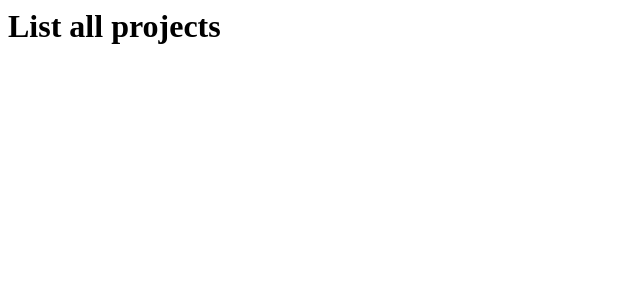
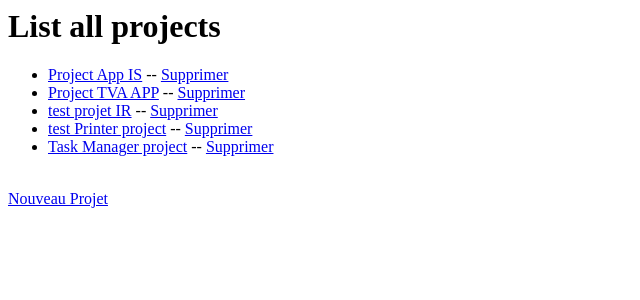
Before and after one commit to Mouhcien/task_manager, a Django app: page /projects/ in a window 1280 px wide. Shown: the top 300 px of the page, without its empty margins (0-640 px from the left). Run offline with Django 5.2, Linux system fonts and the light colour scheme; data comes from the database, SQL or seed files in the repository; both versions use the stored data as it was after the commit.

Commit message:
test some functionalty od project feature

```diff
--- a/apps/backend/templates/projects/project_create.html
+++ b/apps/backend/templates/projects/project_create.html
@@ -1,6 +1,7 @@
 <h1> Create New Project </h1>
 
-<form>
+<form  method="POST">
     {% csrf_token %}
     {{ form }}
+    <input type="submit" value="Nouveau Projet">
 </form>
--- a/apps/backend/templates/projects/project_list.html
+++ b/apps/backend/templates/projects/project_list.html
@@ -1 +1,17 @@
 <h1>List all projects </h1>
+
+<ul>
+
+    {% for project in object_list %}
+        <li>
+            <a href="{% url 'project-detail' project.id %}">{{project.title}}</a>
+            --
+            <a href="{% url 'project-delete' project.id %}">Supprimer</a>
+        </li>
+    {% endfor %}
+
+</ul>
+
+<br>
+
+<a href="{% url 'project-create' %}">Nouveau Projet</a>
--- a/apps/backend/urls.py
+++ b/apps/backend/urls.py
@@ -1,7 +1,7 @@
 
 from django.urls import path
 
-from .views.projects import ProjectListView, ProjectUpdateView, ProjectCreateView, ProjectDeleteView
+from .views.projects import ProjectListView, ProjectUpdateView, ProjectCreateView, ProjectDeleteView, ProjectDetailView
 from .views.views import index
 
 urlpatterns = [
@@ -10,4 +10,5 @@ urlpatterns = [
     path('projects/create/', view=ProjectCreateView.as_view(), name='project-create'),
     path('projects/<int:pk>/update/', view=ProjectUpdateView.as_view(), name='project-update'),
     path('projects/<int:pk>/delete/', view=ProjectDeleteView.as_view(), name='project-delete'),
+    path('projects/<int:pk>/detail/', view=ProjectDetailView.as_view(), name='project-detail'),
 ]
--- a/apps/backend/views/projects.py
+++ b/apps/backend/views/projects.py
@@ -1,4 +1,5 @@
-from django.views.generic import ListView, CreateView, UpdateView, DeleteView
+from django.views.generic import ListView, CreateView, UpdateView, DeleteView, DetailView
+from django.urls import reverse_lazy
 
 from ..models import Project
 
@@ -10,12 +11,19 @@ class ProjectCreateView(CreateView):
     model           =   Project
     template_name   =   'projects/project_create.html'
     fields          =   '__all__'
+    success_url     =   reverse_lazy('project-list')
 
 class ProjectUpdateView(UpdateView):
     model           =   Project
     template_name   =   'projects/project_create.html'
     fields          =   '__all__'
+    success_url     =   reverse_lazy('project-list')
 
 class ProjectDeleteView(DeleteView):
     model           =   Project
     template_name   =   'projects/project_delete.html'
+    success_url     =   reverse_lazy('project-list')
+
+class ProjectDetailView(DetailView):
+    model           =   Project
+    template_name   =   'projects/project_detail.html'
```
Also changed, not shown: apps/backend/templates/projects/project_delete.html (+8 -0 lines), apps/backend/templates/projects/project_detail.html (added, +7 -0 lines), db.sqlite3.
